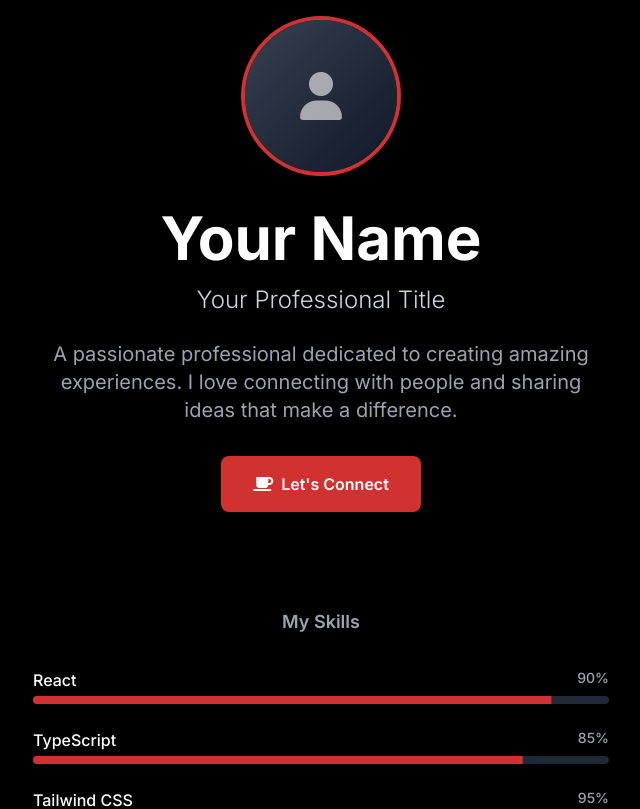
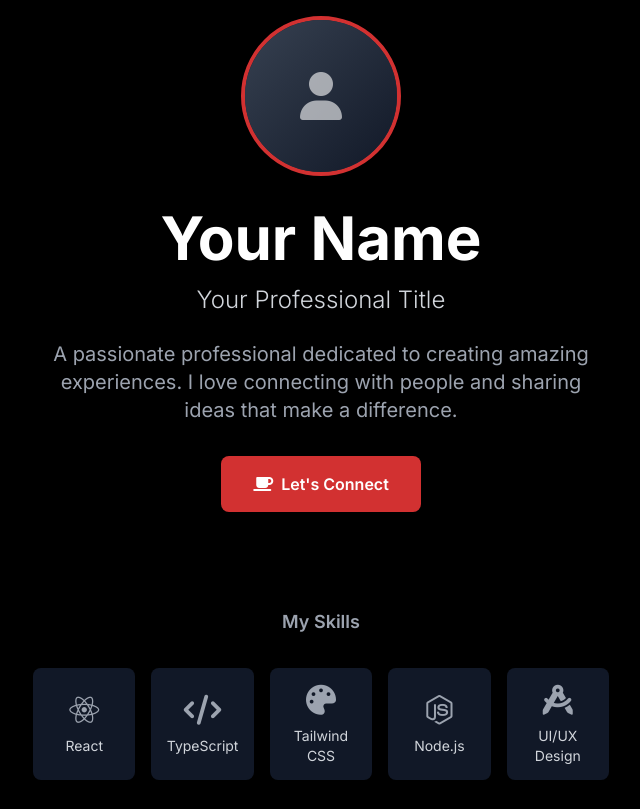
Before and after one commit to therealfuntimeswithdanny/fiery-profile-card-red, a React (Vite) app: page / in a window 1280 px wide. Shown: the top 809 px of the page, without its empty margins (319-959 px from the left). Built offline with nearby package versions, Linux system fonts and the light colour scheme.

Commit message:
Refactor: Style skills section like social media
Update the skills section to match the styling of the social media links section.

```diff
--- a/src/components/Skills.tsx
+++ b/src/components/Skills.tsx
@@ -1,13 +1,12 @@
 
 import React from 'react';
-import { Progress } from "@/components/ui/progress";
 
 const skills = [
-  { name: 'React', level: 90 },
-  { name: 'TypeScript', level: 85 },
-  { name: 'Tailwind CSS', level: 95 },
-  { name: 'Node.js', level: 75 },
-  { name: 'UI/UX Design', level: 80 },
+  { name: 'React', icon: 'fab fa-react' },
+  { name: 'TypeScript', icon: 'fas fa-code' },
+  { name: 'Tailwind CSS', icon: 'fas fa-palette' },
+  { name: 'Node.js', icon: 'fab fa-node-js' },
+  { name: 'UI/UX Design', icon: 'fas fa-drafting-compass' },
 ];
 
 const Skills = () => {
@@ -16,14 +15,17 @@ const Skills = () => {
       <h3 className="text-center text-gray-400 font-semibold mb-8 text-lg">
         My Skills
       </h3>
-      <div className="max-w-xl mx-auto space-y-6">
+      <div className="grid grid-cols-3 md:grid-cols-5 gap-4 max-w-xl mx-auto">
         {skills.map((skill, index) => (
-          <div key={index} className="w-full">
-            <div className="flex justify-between mb-1">
-              <span className="text-base font-medium text-white">{skill.name}</span>
-              <span className="text-sm font-medium text-gray-400">{skill.level}%</span>
-            </div>
-            <Progress value={skill.level} className="h-2 bg-gray-800 [&>div]:bg-bio-red" />
+          <div
+            key={index}
+            className="group flex flex-col items-center justify-center p-4 rounded-lg bg-gray-900 hover:bg-bio-red transition-all duration-300 transform hover:scale-105 hover:shadow-lg cursor-default h-28"
+            aria-label={skill.name}
+          >
+            <i className={`${skill.icon} text-3xl text-gray-400 group-hover:text-white transition-colors duration-300 mb-2`}></i>
+            <span className="text-sm text-center text-gray-300 group-hover:text-white transition-colors duration-300">
+              {skill.name}
+            </span>
           </div>
         ))}
       </div>
```
